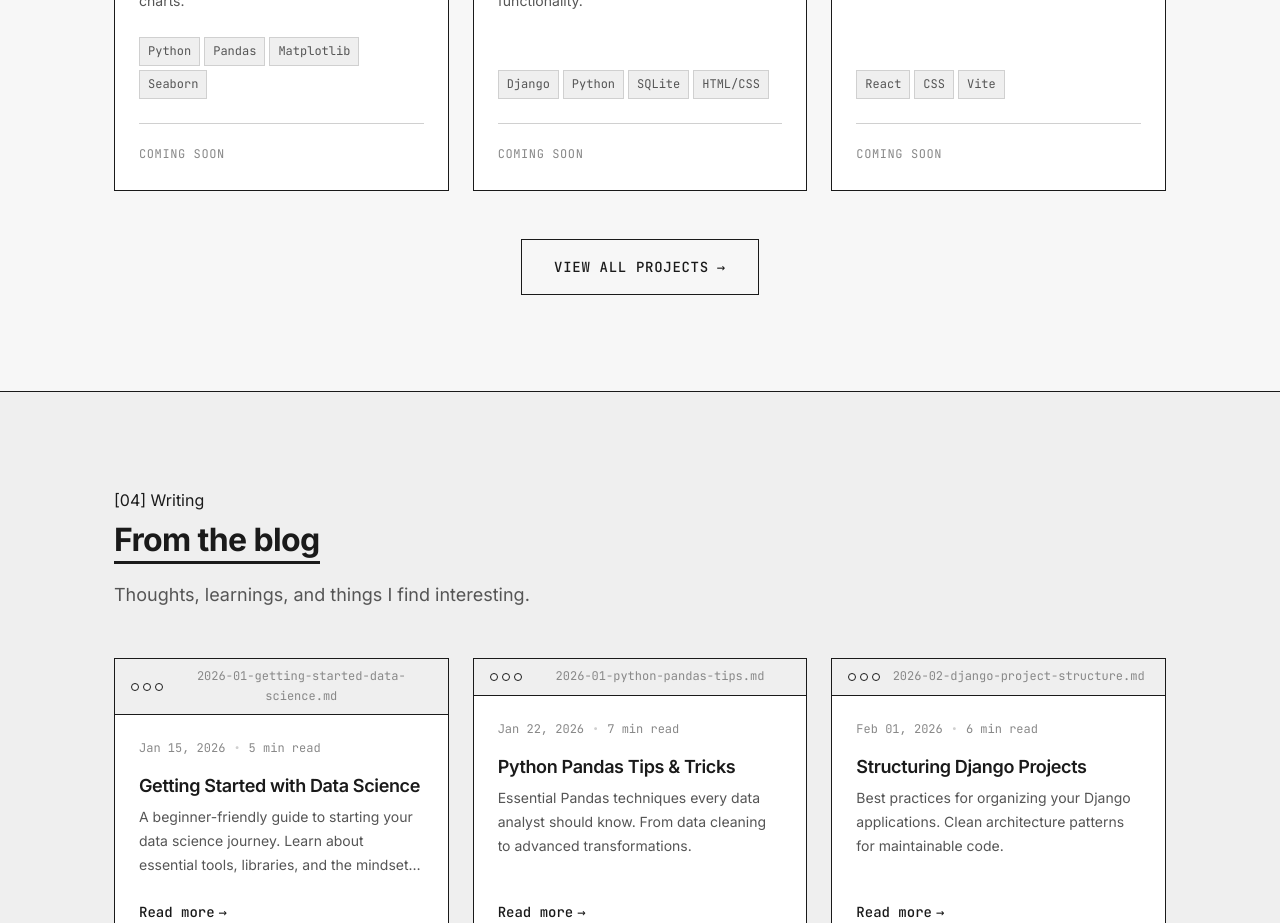
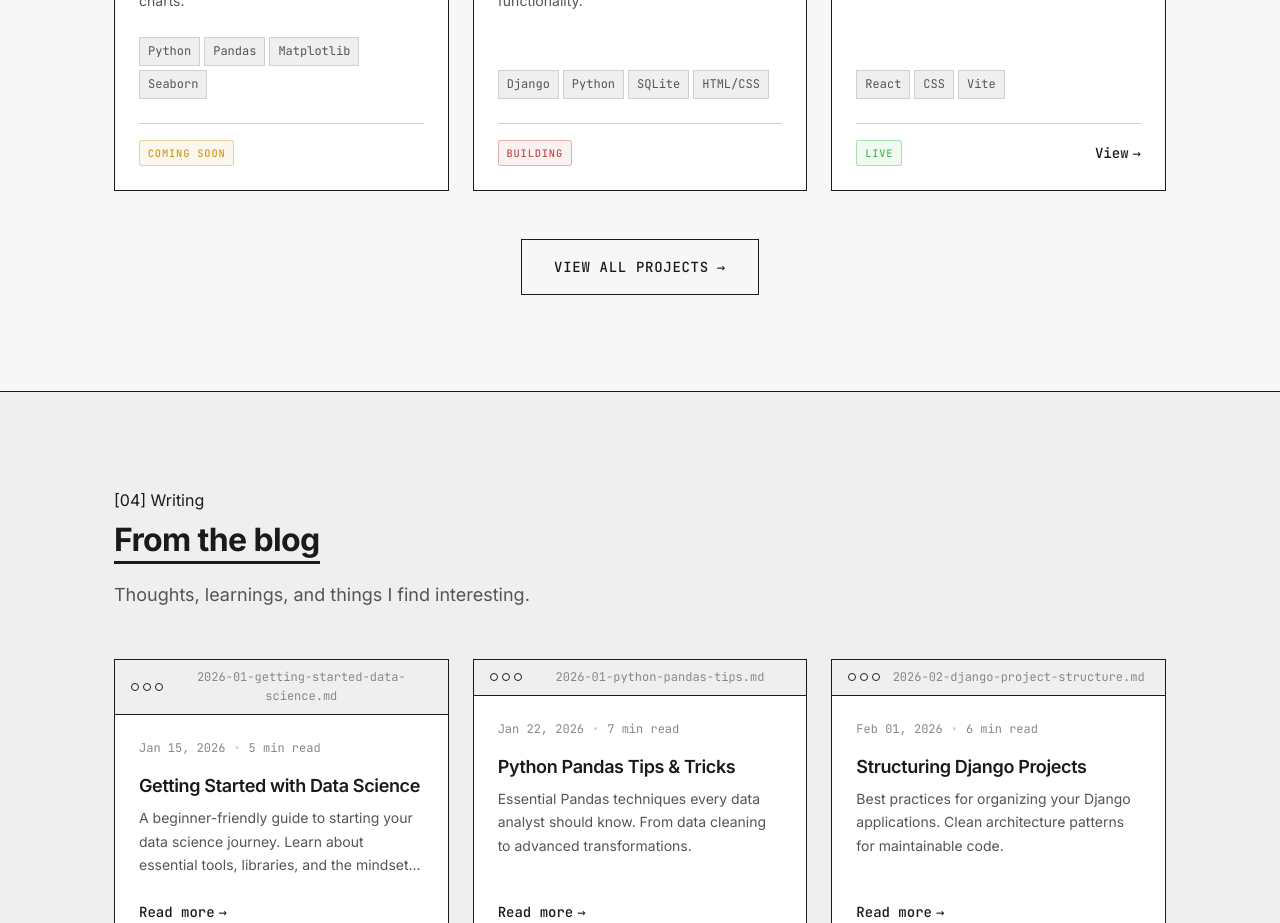
Before and after one commit to gohil-gaurav/Porfolio, a React (Vite) app: page / in a window 1280 px wide. Shown: the part 1240-2163 px from the top of the page. Built offline with nearby package versions, Linux system fonts and the light colour scheme.

Commit message:
Update the project section

```diff
--- a/src/components/ProjectCard.css
+++ b/src/components/ProjectCard.css
@@ -48,28 +48,106 @@
   color: var(--color-text-secondary);
 }
 
-/* Action */
-.project-card__action {
+/* Footer */
+.project-card__footer {
   margin-top: auto;
   padding-top: var(--space-md);
   border-top: var(--border-light);
+  display: flex;
+  align-items: center;
+  justify-content: space-between;
+  gap: var(--space-md);
 }
 
-.project-card__action .btn-link {
+.project-card__footer .btn-link {
   color: var(--color-text);
   font-weight: 500;
+  font-size: var(--text-sm);
 }
 
-.project-card__action .btn-link:hover span {
+.project-card__footer .btn-link:hover span {
   display: inline-block;
   transform: translateX(4px);
   transition: transform var(--transition-fast);
 }
 
-.project-card__coming-soon {
+/* ==================== Status Badge System ==================== */
+
+/*
+ * Design Philosophy:
+ * - Color is reserved ONLY for status badges (semantic meaning)
+ * - Muted, desaturated tones maintain the minimalist aesthetic
+ * - Transparent backgrounds keep the black & white foundation
+ * - Subtle borders add definition without overwhelming
+ */
+
+.status-badge {
+  display: inline-block;
   font-family: var(--font-mono);
-  font-size: var(--text-xs);
-  color: var(--color-text-muted);
+  font-size: 0.65rem;
+  font-weight: 500;
   text-transform: uppercase;
-  letter-spacing: 0.05em;
+  letter-spacing: 0.08em;
+  padding: 0.35em 0.75em;
+  border-radius: 3px;
+  transition: all var(--transition-fast);
 }
+
+/* Coming Soon - Muted Orange/Amber */
+.status-badge[data-status="pending"] {
+  color: #d29922;
+  border: 1px solid rgba(210, 153, 34, 0.4);
+  background: rgba(210, 153, 34, 0.08);
+}
+
+/* Building - Soft Red */
+.status-badge[data-status="progress"] {
+  color: #c24c4c;
+  border: 1px solid rgba(194, 76, 76, 0.4);
+  background: rgba(194, 76, 76, 0.08);
+}
+
+/* Live - Muted Green */
+.status-badge[data-status="success"] {
+  color: #3fb950;
+  border: 1px solid rgba(63, 185, 80, 0.4);
+  background: rgba(63, 185, 80, 0.08);
+}
+
+/* Hover: Badge brightens when card is hovered */
+.project-card:hover .status-badge[data-status="pending"] {
+  color: #e5ac30;
+  border-color: rgba(229, 172, 48, 0.6);
+  background: rgba(229, 172, 48, 0.12);
+}
+
+.project-card:hover .status-badge[data-status="progress"] {
+  color: #d65c5c;
+  border-color: rgba(214, 92, 92, 0.6);
+  background: rgba(214, 92, 92, 0.12);
+}
+
+.project-card:hover .status-badge[data-status="success"] {
+  color: #56d364;
+  border-color: rgba(86, 211, 100, 0.6);
+  background: rgba(86, 211, 100, 0.12);
+}
+
+/* Dark mode adjustments - softer colors */
+[data-theme="dark"] .status-badge[data-status="pending"] {
+  color: #d4a025;
+  border-color: rgba(212, 160, 37, 0.35);
+  background: rgba(212, 160, 37, 0.06);
+}
+
+[data-theme="dark"] .status-badge[data-status="progress"] {
+  color: #cf5858;
+  border-color: rgba(207, 88, 88, 0.35);
+  background: rgba(207, 88, 88, 0.06);
+}
+
+[data-theme="dark"] .status-badge[data-status="success"] {
+  color: #3fb950;
+  border-color: rgba(63, 185, 80, 0.35);
+  background: rgba(63, 185, 80, 0.06);
+}
--- a/src/components/ProjectCard.jsx
+++ b/src/components/ProjectCard.jsx
@@ -6,10 +6,18 @@
 import { motion } from 'framer-motion';
 import './ProjectCard.css';
 
+// Status configuration - maps status to display text
+const STATUS_CONFIG = {
+  'coming-soon': { label: 'Coming Soon', type: 'pending' },
+  'building': { label: 'Building', type: 'progress' },
+  'live': { label: 'Live', type: 'success' }
+};
+
 const ProjectCard = ({ project, index }) => {
   const { filename, title, description, techStack, link, status } = project;
 
-  const isComingSoon = status === 'coming-soon';
+  const statusConfig = STATUS_CONFIG[status] || STATUS_CONFIG['coming-soon'];
+  const isClickable = status === 'live';
 
   const cardVariants = {
     hidden: {
@@ -63,19 +71,24 @@ const ProjectCard = ({ project, index }) => {
           ))}
         </div>
 
-        {/* Action */}
-        <div className="project-card__action">
-          {isComingSoon ? (
-            <span className="project-card__coming-soon">
-              Coming Soon
-            </span>
-          ) : (
+        {/* Status Badge */}
+        <div className="project-card__footer">
+          <span
+            className="status-badge"
+            data-status={statusConfig.type}
+          >
+            {statusConfig.label}
+          </span>
+
+          {isClickable && (
             <motion.a
               href={link}
               className="btn-link"
+              target="_blank"
+              rel="noopener noreferrer"
               whileHover={{ x: 4 }}
             >
-              View Project <span>→</span>
+              View <span>→</span>
             </motion.a>
           )}
         </div>
--- a/src/data/projects.js
+++ b/src/data/projects.js
@@ -11,7 +11,7 @@ export const projects = [
     description: 'Interactive dashboard for visualizing and analyzing datasets. Features data cleaning, statistical analysis, and beautiful charts.',
     techStack: ['Python', 'Pandas', 'Matplotlib', 'Seaborn'],
     link: '#',
-    status: 'coming-soon'
+    status: 'coming-soon' // Options: 'coming-soon' | 'building' | 'live'
   },
   {
     id: 2,
@@ -20,7 +20,7 @@ export const projects = [
     description: 'Full-featured student management application with registration, course management, and grade tracking functionality.',
     techStack: ['Django', 'Python', 'SQLite', 'HTML/CSS'],
     link: '#',
-    status: 'coming-soon'
+    status: 'building'
   },
   {
     id: 3,
@@ -28,8 +28,8 @@ export const projects = [
     title: 'Portfolio Website',
     description: 'Minimalist personal portfolio built with React. Clean design inspired by retro-terminal aesthetics.',
     techStack: ['React', 'CSS', 'Vite'],
-    link: '#',
-    status: 'coming-soon'
+    link: 'https://github.com/yourusername/portfolio',
+    status: 'live'
   }
 ];
 
```
